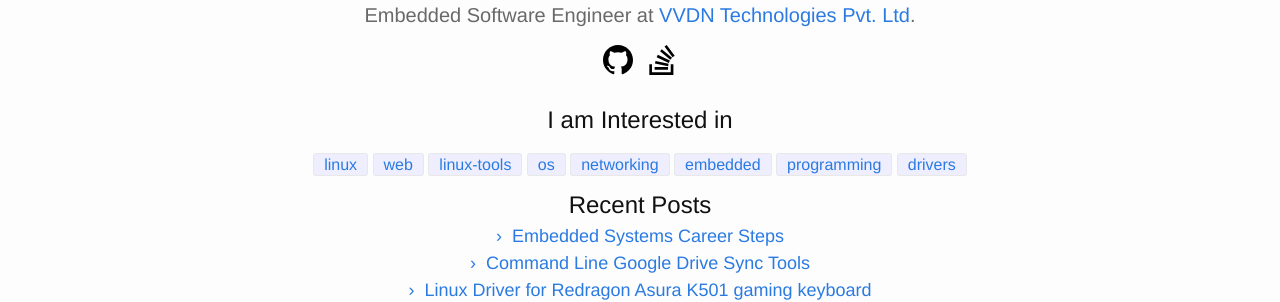
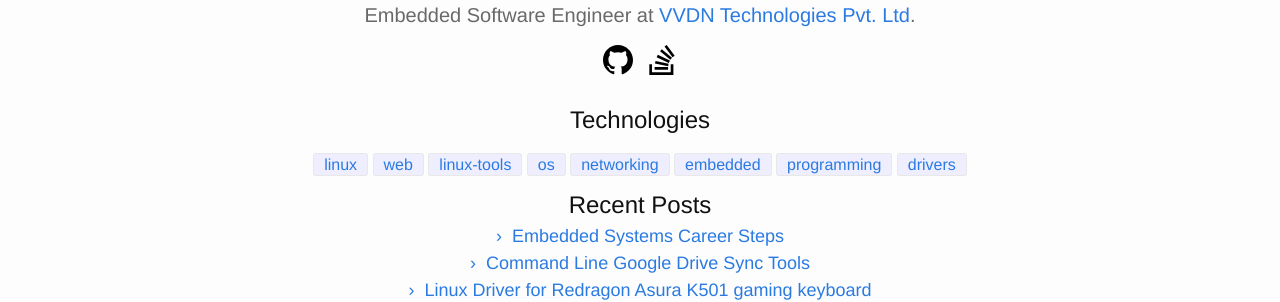
Before and after one commit to itsnayabsd/website, a Jekyll site: the page built from index.md, in a window 1280 px wide. Shown: the part 346-648 px from the top of the page. Built offline with Jekyll 4.4.1, drawn with Linux system fonts in a browser that asks for light colours; a script that is not in the unit is left out.

Commit message:
Modified home page

```diff
--- a/_layouts/home.html
+++ b/_layouts/home.html
@@ -9,7 +9,7 @@ layout: homedef_cms
 	<p class="font-20">Embedded Software Engineer at <a href="http://www.vvdntech.com/">VVDN Technologies Pvt. Ltd</a>.</p>
 	<a href="https://github.com/nayabbashasayed"><svg class="profile-icon" viewBox="0 0 16 16" xmlns="http://www.w3.org/2000/svg" fill-rule="evenodd" clip-rule="evenodd" stroke-linejoin="round" stroke-miterlimit="1.414"><path d="M8 0C3.58 0 0 3.582 0 8c0 3.535 2.292 6.533 5.47 7.59.4.075.547-.172.547-.385 0-.19-.007-.693-.01-1.36-2.226.483-2.695-1.073-2.695-1.073-.364-.924-.89-1.17-.89-1.17-.725-.496.056-.486.056-.486.803.056 1.225.824 1.225.824.714 1.223 1.873.87 2.33.665.072-.517.278-.87.507-1.07-1.777-.2-3.644-.888-3.644-3.953 0-.873.31-1.587.823-2.147-.09-.202-.36-1.015.07-2.117 0 0 .67-.215 2.2.82.64-.178 1.32-.266 2-.27.68.004 1.36.092 2 .27 1.52-1.035 2.19-.82 2.19-.82.43 1.102.16 1.915.08 2.117.51.56.82 1.274.82 2.147 0 3.073-1.87 3.75-3.65 3.947.28.24.54.73.54 1.48 0 1.07-.01 1.93-.01 2.19 0 .21.14.46.55.38C13.71 14.53 16 11.53 16 8c0-4.418-3.582-8-8-8"/></svg></a>
 <a href="http://stackoverflow.com/users/4046770/nayab-basha-sayed"><svg class="profile-icon" viewBox="0 0 16 16" xmlns="http://www.w3.org/2000/svg" fill-rule="evenodd" clip-rule="evenodd" stroke-linejoin="round" stroke-miterlimit="1.414"><path d="M12.658 14.577v-4.27h1.423V16H1.23v-5.693h1.42v4.27h10.006zm-8.583-1.423h7.16V11.73h-7.16v1.424zm.173-3.235l6.987 1.46.3-1.38L4.55 8.54l-.302 1.38zm.906-3.37l6.47 3.02.602-1.3-6.47-3.02-.602 1.29zm1.81-3.19l5.478 4.57.906-1.08L7.87 2.28l-.9 1.078zM10.502 0L9.338.863l4.27 5.735 1.164-.862L10.5 0z"/></svg></a>
-  <h2 class="marg-top20">I am Interested in</h2>
+  <h2 class="marg-top20">Technologies</h2>
 {% for category in site.categories %}
 {% assign catg = {{category|first}} %}
 {% if catg == "me" %}
```
